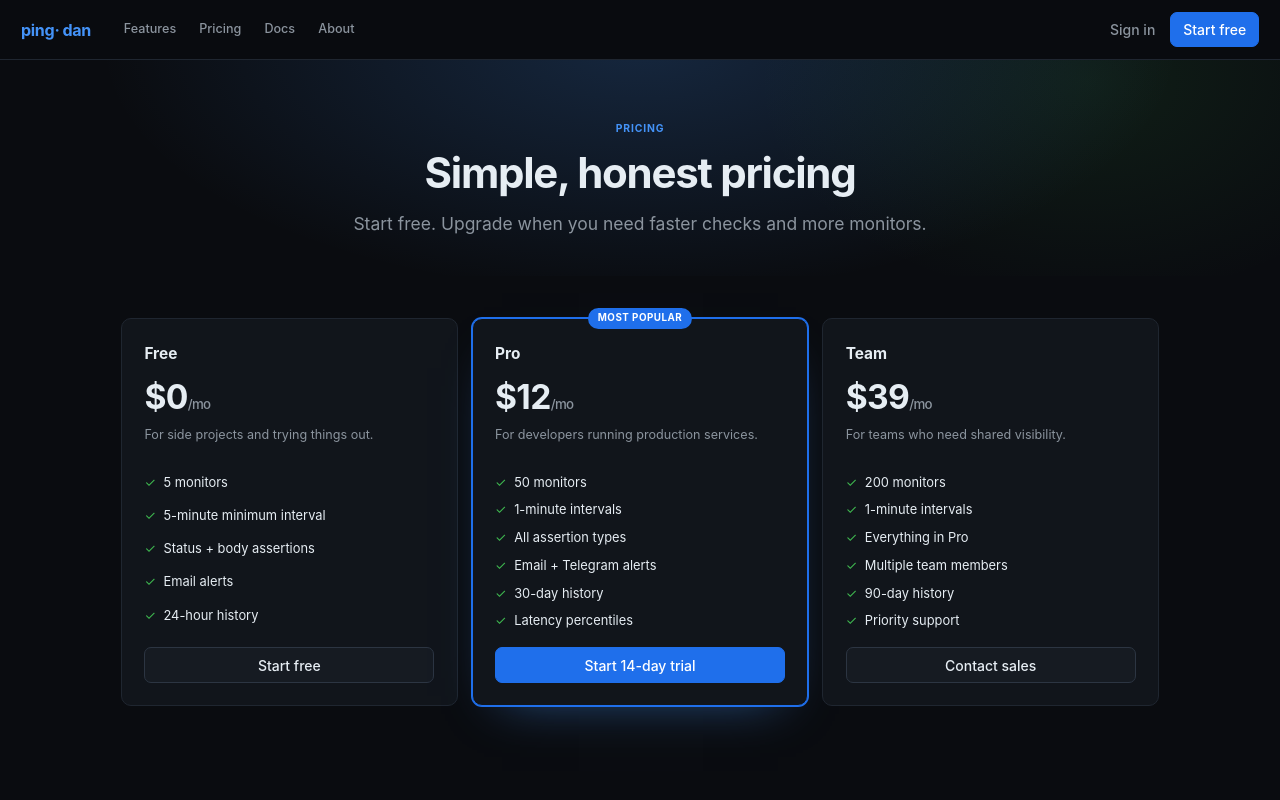
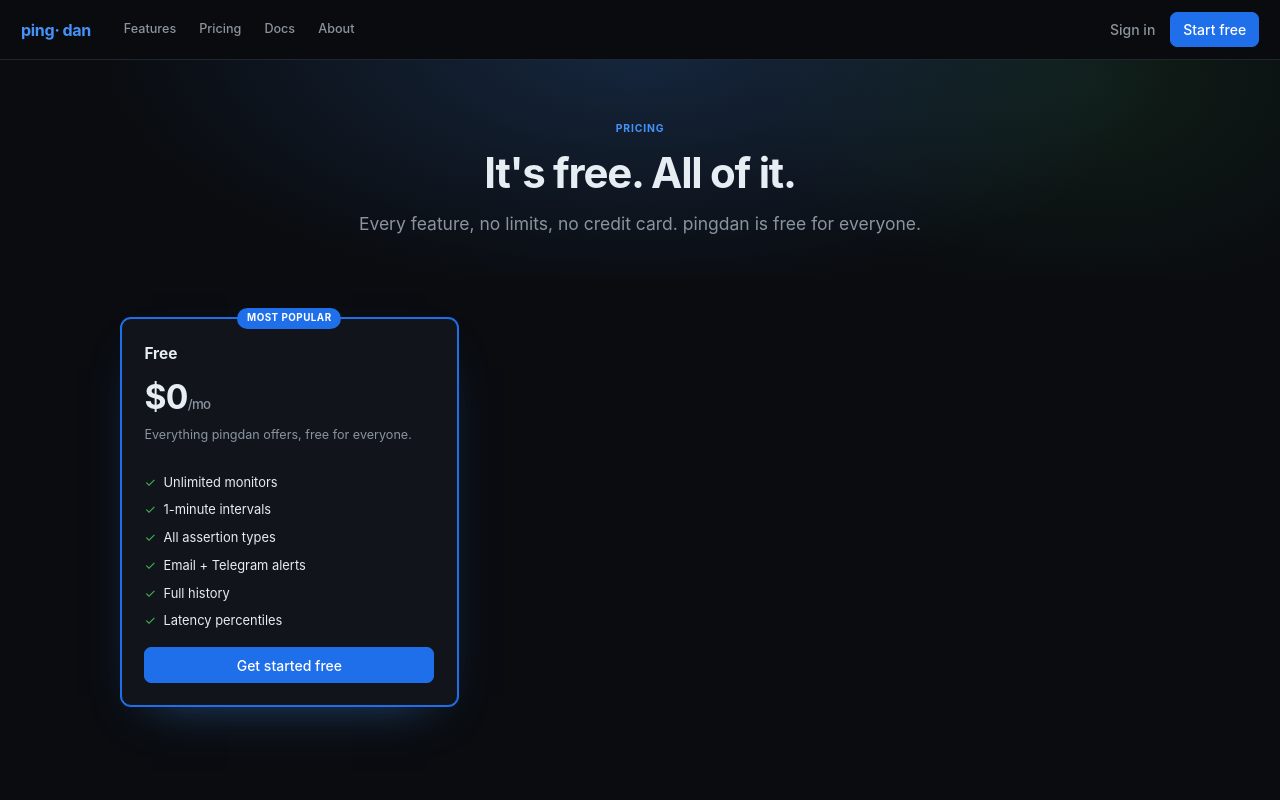
Before and after one commit to midan888/pingdan, a Next.js app in the folder web/: page /pricing in a window 1280 px wide. Shown: the top 800 px of the page. Built offline with nearby package versions, Linux system fonts and the light colour scheme; no server answers.

Commit message:
prixing to free

```diff
--- a/web/app/pricing/page.tsx
+++ b/web/app/pricing/page.tsx
@@ -6,7 +6,7 @@
 export const metadata: Metadata = {
   title: "Pricing — pingdan",
   description:
-    "Simple, transparent pricing for uptime monitoring. Start free, upgrade for shorter intervals, more monitors, and team features.",
+    "pingdan is free. Every feature included — unlimited monitors, 1-minute intervals, all alert channels, and full history. No credit card required.",
   alternates: { canonical: "/pricing" },
 };
 
@@ -15,34 +15,16 @@
     plan: "Free",
     amt: "$0",
     per: "/mo",
-    desc: "For side projects and trying things out.",
-    cta: "Start free",
-    featured: false,
-    features: ["5 monitors", "5-minute minimum interval", "Status + body assertions", "Email alerts", "24-hour history"],
-  },
-  {
-    plan: "Pro",
-    amt: "$12",
-    per: "/mo",
-    desc: "For developers running production services.",
-    cta: "Start 14-day trial",
+    desc: "Everything pingdan offers, free for everyone.",
+    cta: "Get started free",
     featured: true,
-    features: ["50 monitors", "1-minute intervals", "All assertion types", "Email + Telegram alerts", "30-day history", "Latency percentiles"],
-  },
-  {
-    plan: "Team",
-    amt: "$39",
-    per: "/mo",
-    desc: "For teams who need shared visibility.",
-    cta: "Contact sales",
-    featured: false,
-    features: ["200 monitors", "1-minute intervals", "Everything in Pro", "Multiple team members", "90-day history", "Priority support"],
+    features: ["Unlimited monitors", "1-minute intervals", "All assertion types", "Email + Telegram alerts", "Full history", "Latency percentiles"],
   },
 ];
 
 const faqs = [
-  { q: "Is there really a free plan?", a: "Yes. The Free plan includes 5 monitors at a 5-minute interval, forever. No credit card required to start." },
-  { q: "Can I change plans later?", a: "Anytime. Upgrades take effect immediately and downgrades apply at the end of your billing period." },
+  { q: "Is pingdan really free?", a: "Yes. Every feature is free for everyone — unlimited monitors, 1-minute intervals, all alert channels, and full history. No credit card required." },
+  { q: "Are any features locked behind a paid plan?", a: "No. There are no paid plans. You get the full product with no limits or upsells." },
   { q: "What counts as a monitor?", a: "One HTTP endpoint you watch on a schedule. Each monitor can carry as many assertions as you like." },
   { q: "How do alerts work?", a: "When an endpoint fails its assertions for your configured threshold, we notify the channels attached to it — email and/or Telegram." },
 ];
@@ -55,8 +37,8 @@
       <section className="hero" style={{ padding: "4rem 0 1rem" }}>
         <div className="mkt-wrap">
           <span className="eyebrow">Pricing</span>
-          <h1 style={{ fontSize: "clamp(2rem,4vw,3rem)" }}>Simple, honest pricing</h1>
-          <p className="lede">Start free. Upgrade when you need faster checks and more monitors.</p>
+          <h1 style={{ fontSize: "clamp(2rem,4vw,3rem)" }}>It&apos;s free. All of it.</h1>
+          <p className="lede">Every feature, no limits, no credit card. pingdan is free for everyone.</p>
         </div>
       </section>
 
```
